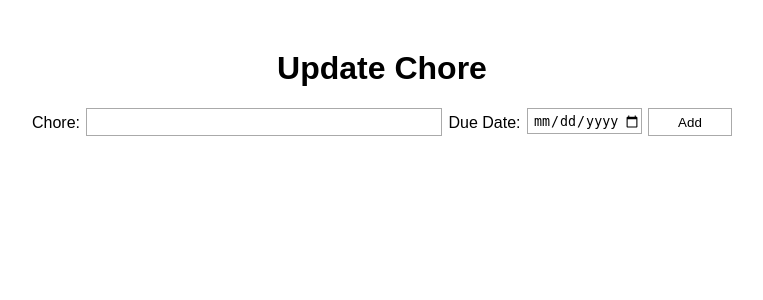
After one commit to 8BitJustin/chore_list, a Flask app: page /update/1 in a window 1280 px wide. The commit adds this page. Shown: the top 300 px of the page, without its empty margins (258-1021 px from the left). Run offline with Flask 2, Linux system fonts and the light colour scheme; data comes from the database, SQL or seed files in the repository; both versions use the stored data as it was after the commit.

Commit message:
Creating update route and function. Created update.html.

```diff
--- a/app.py
+++ b/app.py
@@ -46,5 +46,14 @@ def delete(id):
         return 'There was a problem with deleting the task'
 
 
+@app.route('/update/<int:id>', methods=['GET', 'POST'])
+def update(id):
+    chore = Chore.query.get_or_404(id)
+    if request.method == 'POST':
+        pass
+    else:
+        return render_template('update.html', chore=chore)
+
+
 if __name__ == "__main__":
     app.run(debug=True)
--- a/templates/index.html
+++ b/templates/index.html
@@ -21,7 +21,7 @@
             <td></td>
             <td>{{ chore.date_created.date() }}</td>
             <td>
-                <a href="">Update</a>
+                <a href="/update/{{ chore.id }}">Update</a>
                 <a href="/delete/{{ chore.id }}">Delete</a>
             </td>
         </tr>
--- /dev/null
+++ b/templates/update.html
@@ -0,0 +1,20 @@
+{% extends 'base.html' %}
+
+{% block head %}
+<title>Chore List</title>
+{% endblock %}
+
+{% block body %}
+<div class="content">
+    <h1>Update Chore</h1>
+
+    <form action="/update/{{chore.id}}" method="POST">
+        <label for="content">Chore:</label>
+        <input type="text" name="content" class="input_box" id="content">
+        <label for="due_date">Due Date:</label>
+        <input type="date" placeholder="Due Date" name="due_date" class="input_box"
+               id="due_date">
+        <input type="submit" value="Add" class="input_box" id="submit_btn">
+    </form>
+</div>
+{% endblock %}
```
Also changed, not shown: test.db.
